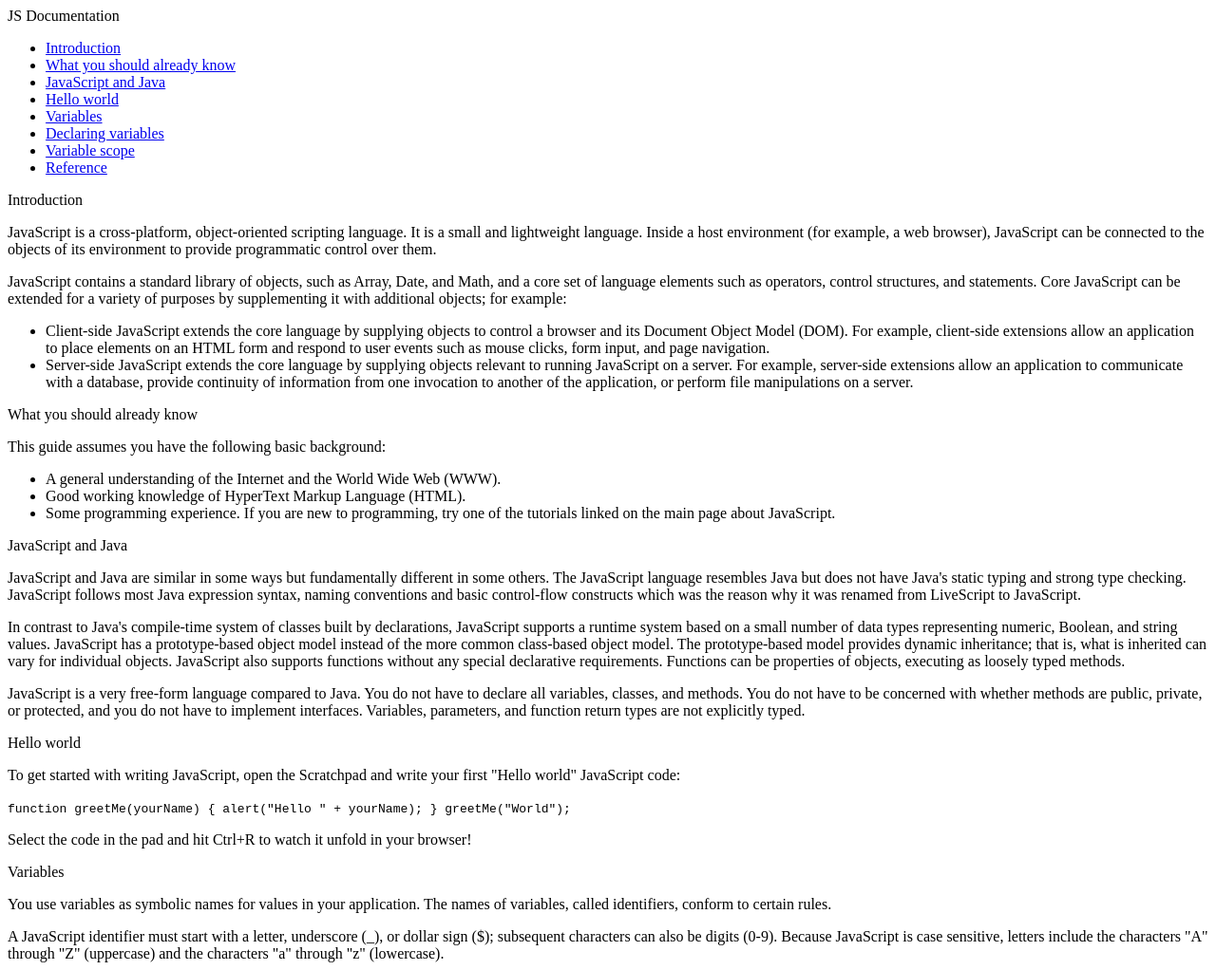
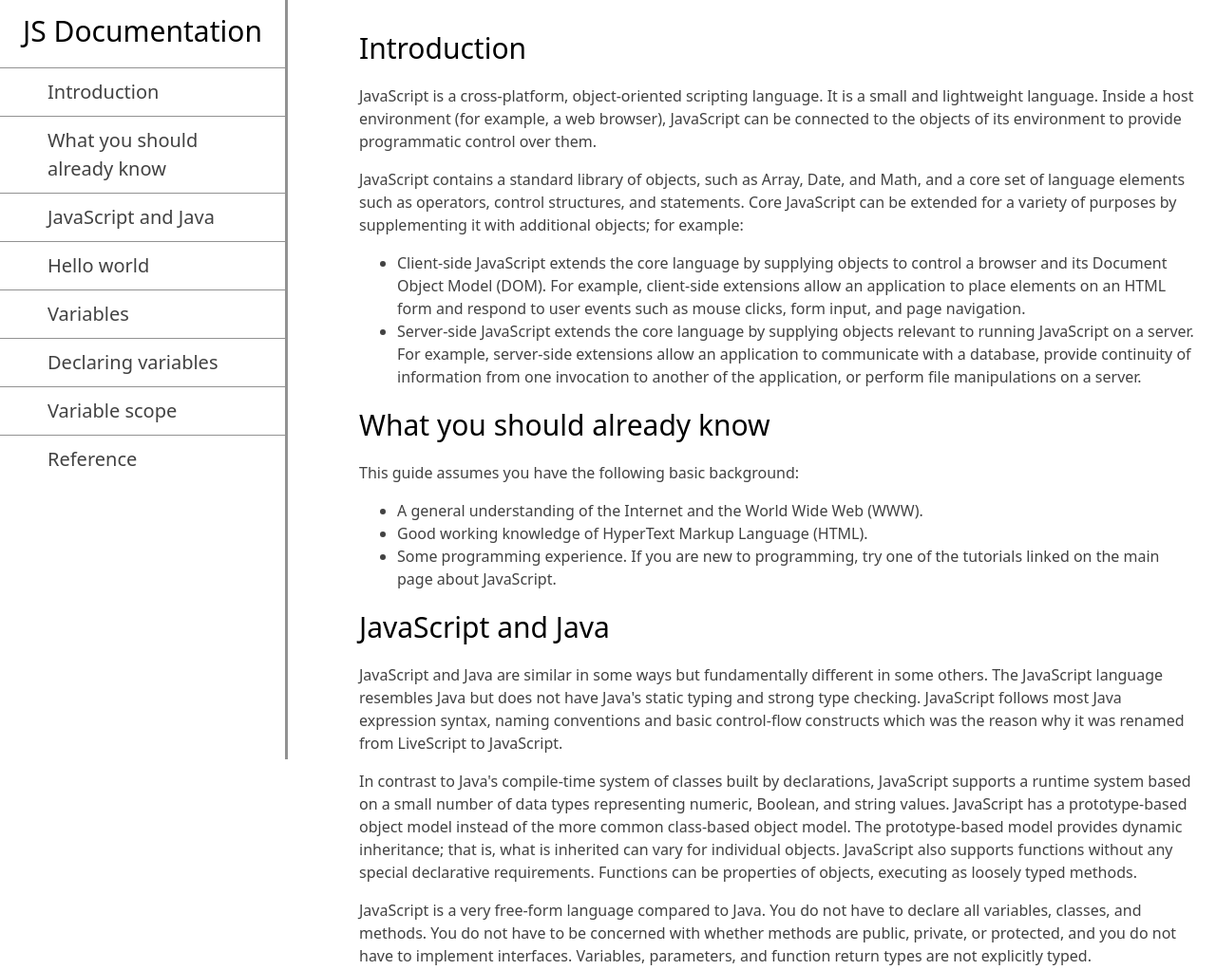
Before and after one commit to srenessa/freecodecamp-build-technical-documentation-page, a plain HTML site: page index.html in a window 1280 px wide. Shown: the top 1022 px of the page at 95% size. Drawn offline with Linux system fonts and the light colour scheme.

Commit message:
iniciando CSS

```diff
--- a/index.html
+++ b/index.html
@@ -6,7 +6,7 @@
     <meta charset="UTF-8">
     <meta http-equiv="X-UA-Compatible" content="IE=edge">
     <meta name="viewport" content="width=device-width, initial-scale=1.0">
-    <title>Document</title>
+    <title>Buil-Technical-Documentation-Page</title>
 </head>
 
 <body>
@@ -14,7 +14,7 @@
         <header>JS Documentation</header>
         <ul>
             <li>
-               <a class="nav-link" href="#Introduction">Introduction</a>
+                <a class="nav-link" href="#Introduction">Introduction</a>
             </li>
 
             <li>
@@ -22,11 +22,11 @@
             </li>
 
             <li>
-               <a class="nav-link" href="#javascript_and_java">JavaScript and Java</a>
+                <a class="nav-link" href="#javascript_and_java">JavaScript and Java</a>
             </li>
 
             <li>
-               <a class="nav-link" href="#hello_world">Hello world</a>
+                <a class="nav-link" href="#hello_world">Hello world</a>
             </li>
 
             <li>
@@ -147,7 +147,8 @@
             <p>
                 By simply assigning it a value. For example,
                 <code>x = 42.</code>
-                This always declares a global variable. It generates a strict JavaScript warning. You shouldn't use this variant.
+                This always declares a global variable. It generates a strict JavaScript warning. You shouldn't use this
+                variant.
             </p>
 
             <p>
@@ -159,9 +160,14 @@
 
         <section class="main-section" id="variable_scope">
             <header>Variable scope</header>
-            <p>When you declare a variable outside of any function, it is called a global variable, because it is available to any other code in the current document. When you declare a variable within a function, it is called a local variable, because it is available only within that function.</p>
+            <p>When you declare a variable outside of any function, it is called a global variable, because it is
+                available to any other code in the current document. When you declare a variable within a function, it
+                is called a local variable, because it is available only within that function.</p>
 
-            <p>JavaScript before ECMAScript 2015 does not have block statement scope; rather, a variable declared within a block is local to the function (or global scope) that the block resides within. For example the following code will log 5, because the scope of x is the function (or global context) within which x is declared, not the block, which in this case is an if statement.</p>
+            <p>JavaScript before ECMAScript 2015 does not have block statement scope; rather, a variable declared within
+                a block is local to the function (or global scope) that the block resides within. For example the
+                following code will log 5, because the scope of x is the function (or global context) within which x is
+                declared, not the block, which in this case is an if statement.</p>
 
             <code>if (true) { var x = 5; } console.log(x); // 5</code>
 
@@ -175,11 +181,14 @@
         <section class="main-section" id="reference">
             <header> Reference</header>
             <ul>
-                <li>All the documentation in this page is taken from <a href="https://developer.mozilla.org/en-US/docs/Web/JavaScript/Guide" target="_blank"> MDN</a></li>
+                <li>All the documentation in this page is taken from <a
+                        href="https://developer.mozilla.org/en-US/docs/Web/JavaScript/Guide" target="_blank"> MDN</a>
+                </li>
             </ul>
         </section>
 
 
     </main>
 </body>
+
 </html>
--- a/style.css
+++ b/style.css
@@ -0,0 +1,62 @@
+html, body{
+    background-color: white;
+    color: rgb(66, 66, 66);
+    line-height: 1.5;
+    min-width: 290px;
+    font-family: system-ui, -apple-system, BlinkMacSystemFont, 'Segoe UI', Roboto, Oxygen, Ubuntu, Cantarell, 'Open Sans', 'Helvetica Neue', sans-serif;
+}
+
+#navbar{
+    position: fixed;
+    min-width: 290px;
+    top: 0;
+    left: 0;
+    width: 300px;
+    height: 100%;
+    border-right: solid;
+    border-color: rgb(146, 146, 146);
+}
+
+header{
+    font-size: 30px;
+    color: black;
+    font-weight: thin;
+    text-align: center;
+    margin: 10px;
+}
+
+#main-doc header{
+    text-align: left;
+    margin: 0px;
+}
+
+#navbar ul{
+    height: 89%;
+    padding: 0;
+    overflow-y: auto;
+    overflow-x: hidden;
+}
+
+#navbar li{
+    font-size: 20px;
+    list-style: none;
+    color: rgb(146, 146, 146);
+    border-top: 1px solid;
+    width: 100%;
+    position: relative;
+}
+
+#navbar a{
+    text-decoration: none;
+    color:  rgb(66, 66, 66);
+    padding: 10px 50px;
+    display: block;
+    cursor: pointer;
+}
+
+#main-doc{
+    position: absolute;
+    margin-bottom: 110px;
+    margin-left: 350px;
+    padding: 20px;
+}
```
